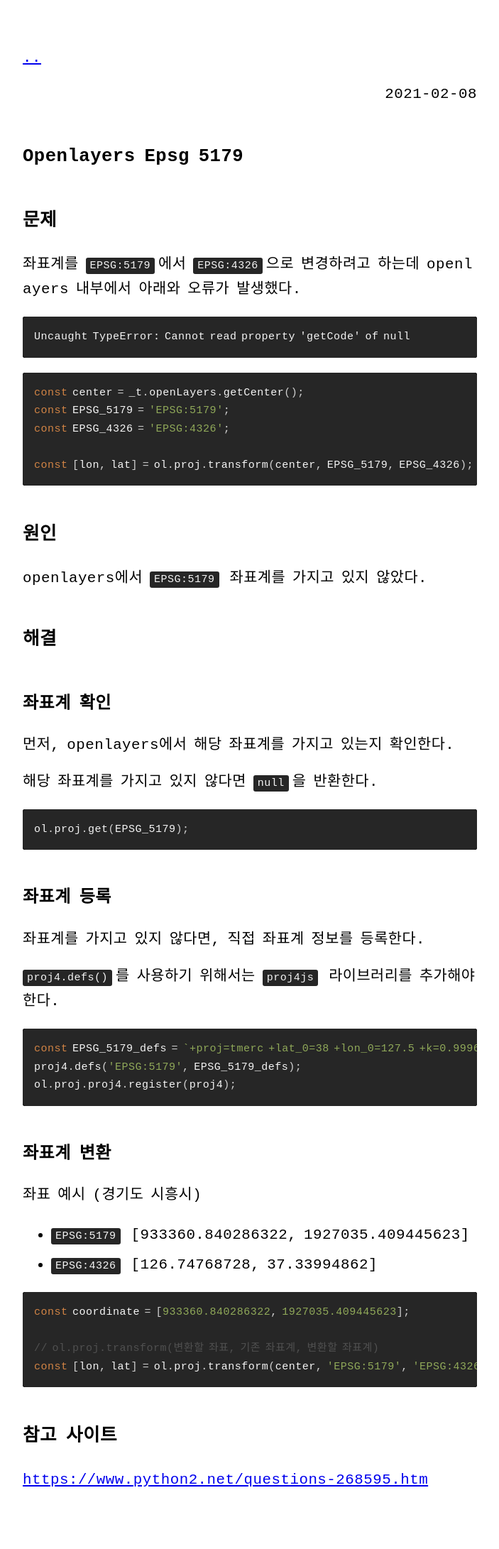
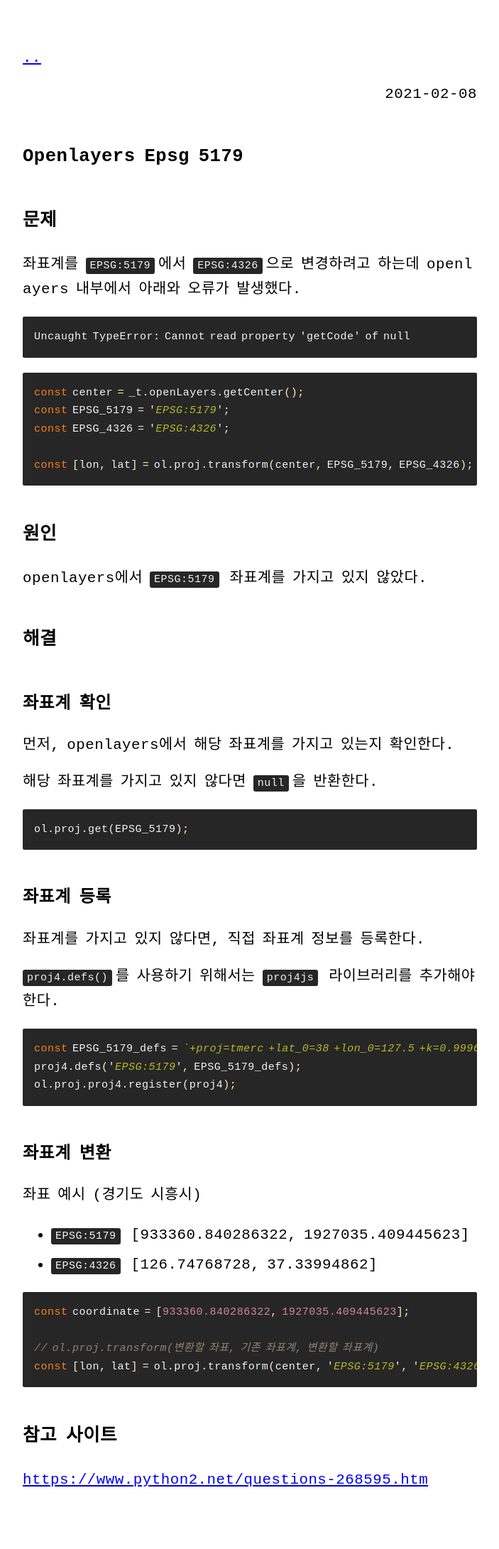
Before and after one commit to bobbohee/no-access-please, a Jekyll site: the page built from _posts/2021-02-08-openlayers-EPSG-5179.md, in a window 1280 px wide. Shown: the whole page at 71% size, without its empty margins (288-991 px from the left). Built offline with Jekyll 4.4.1, drawn with Linux system fonts in a browser that asks for light colours.

Commit message:
[STYLE] syntax 스타일 grovbox.dark로  변경

```diff
--- a/assets/css/syntax.css
+++ b/assets/css/syntax.css
@@ -1,81 +1,85 @@
+/* theme: gruvbox.dark */
 .highlight table td { padding: 5px; }
 .highlight table pre { margin: 0; }
 .highlight, .highlight .w {
-  color: #d0d0d0;
-  background-color: #151515;
+  color: #fbf1c7;
+  background-color: #282828;
 }
 .highlight .err {
-  color: #151515;
-  background-color: #ac4142;
+  color: #fb4934;
+  background-color: #282828;
+  font-weight: bold;
 }
-.highlight .c, .highlight .ch, .highlight .cd, .highlight .cm, .highlight .cpf, .highlight .c1, .highlight .cs {
-  color: #505050;
+.highlight .c, .highlight .cd, .highlight .cm, .highlight .c1, .highlight .cs {
+  color: #928374;
+  font-style: italic;
 }
 .highlight .cp {
-  color: #f4bf75;
+  color: #8ec07c;
 }
 .highlight .nt {
-  color: #f4bf75;
+  color: #fb4934;
 }
 .highlight .o, .highlight .ow {
-  color: #d0d0d0;
+  color: #fbf1c7;
 }
 .highlight .p, .highlight .pi {
-  color: #d0d0d0;
+  color: #fbf1c7;
 }
 .highlight .gi {
-  color: #90a959;
+  color: #b8bb26;
+  background-color: #282828;
 }
 .highlight .gd {
-  color: #ac4142;
+  color: #fb4934;
+  background-color: #282828;
 }
 .highlight .gh {
-  color: #6a9fb5;
-  background-color: #151515;
+  color: #b8bb26;
   font-weight: bold;
 }
 .highlight .k, .highlight .kn, .highlight .kp, .highlight .kr, .highlight .kv {
-  color: #aa759f;
+  color: #fb4934;
 }
 .highlight .kc {
-  color: #d28445;
+  color: #d3869b;
 }
 .highlight .kt {
-  color: #d28445;
+  color: #fabd2f;
 }
 .highlight .kd {
-  color: #d28445;
+  color: #fe8019;
 }
-.highlight .s, .highlight .sb, .highlight .sc, .highlight .dl, .highlight .sd, .highlight .s2, .highlight .sh, .highlight .sx, .highlight .s1 {
-  color: #90a959;
+.highlight .s, .highlight .sb, .highlight .sc, .highlight .sd, .highlight .s2, .highlight .sh, .highlight .sx, .highlight .s1 {
+  color: #b8bb26;
+  font-style: italic;
 }
-.highlight .sa {
-  color: #aa759f;
+.highlight .si {
+  color: #b8bb26;
+  font-style: italic;
 }
 .highlight .sr {
-  color: #75b5aa;
-}
-.highlight .si {
-  color: #8f5536;
+  color: #b8bb26;
+  font-style: italic;
 }
 .highlight .se {
-  color: #8f5536;
+  color: #fe8019;
 }
 .highlight .nn {
-  color: #f4bf75;
+  color: #8ec07c;
 }
 .highlight .nc {
-  color: #f4bf75;
+  color: #8ec07c;
 }
 .highlight .no {
-  color: #f4bf75;
+  color: #d3869b;
 }
 .highlight .na {
-  color: #6a9fb5;
+  color: #b8bb26;
 }
-.highlight .m, .highlight .mb, .highlight .mf, .highlight .mh, .highlight .mi, .highlight .il, .highlight .mo, .highlight .mx {
-  color: #90a959;
+.highlight .m, .highlight .mf, .highlight .mh, .highlight .mi, .highlight .il, .highlight .mo, .highlight .mb, .highlight .mx {
+  color: #d3869b;
 }
 .highlight .ss {
-  color: #90a959;
+  color: #83a598;
 }
```
